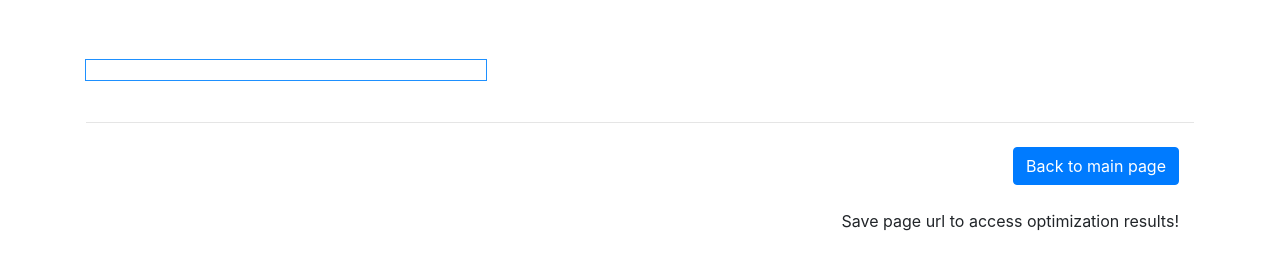
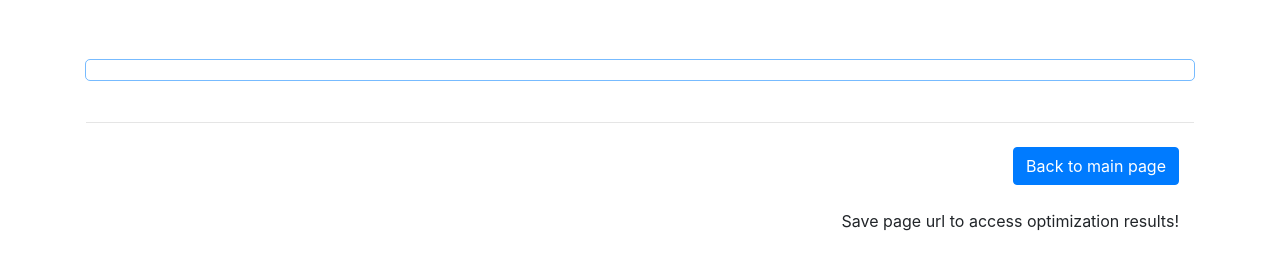
Before and after one commit to sb-ncbr/FFFold, a Flask app: template app/templates/running.html in a window 1280 px wide. Shown: the part 126-396 px from the top of the page. Run offline with Flask 2, Linux system fonts and the light colour scheme; the template is opened without the code that fills it, so the values that code supplies are empty; some libraries are stand-ins or nearby versions.

Commit message:
updated css

```diff
--- a/app/static/css/main.css
+++ b/app/static/css/main.css
@@ -17,10 +17,10 @@
 }
 
 #bar-container {
-    width: 400px;
+    width: 100%;
     height: 20px;
-    position: absolute;
-    left: 15px;
     top: 30px;
-    outline: #1E90FF solid 1px;
+    outline: #1e8fff9a solid 1px;
+    border-radius: .25rem;
+    margin: 0px 15px 0px 15px;
   }
--- a/app/templates/running.html
+++ b/app/templates/running.html
@@ -66,7 +66,11 @@ setInterval(reload, 5000);
   var bar = new ProgressBar.Line('#bar-container', {
     strokeWidth: 1,
     color: '#1E90FF',
-    svgStyle: {width: '100%', height: '100%'},
+    svgStyle: {
+      width: '100%',
+      height: '100%',
+      borderRadius: '.25rem'
+    },
     text: {
       style: {
         color: '#00',
```
